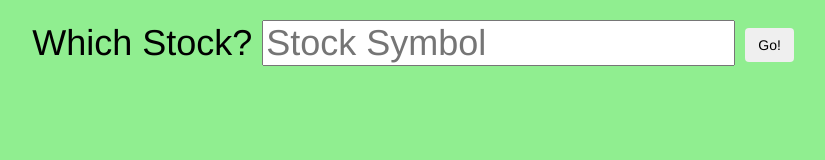
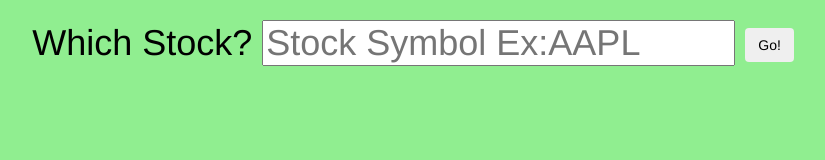
Before and after one commit to emadhaque/emadhaque, a plain HTML site: page index.html in a window 1280 px wide. Shown: the whole page, without its empty margins (227-1052 px from the left). Drawn offline with nearby package versions, Linux system fonts and the light colour scheme.

Commit message:
Update index.html

```diff
--- a/index.html
+++ b/index.html
@@ -19,7 +19,7 @@
 
 <body>
    <h1 class="text-center"> Which Stock?
-   <input id="tickerInput" type="text" class="text" placeholder="Stock Symbol">
+   <input id="tickerInput" type="text" class="text" placeholder="Stock Symbol Ex:AAPL">
    <button class="btn" type="button">Go!</button>
    </h1>
 
```
